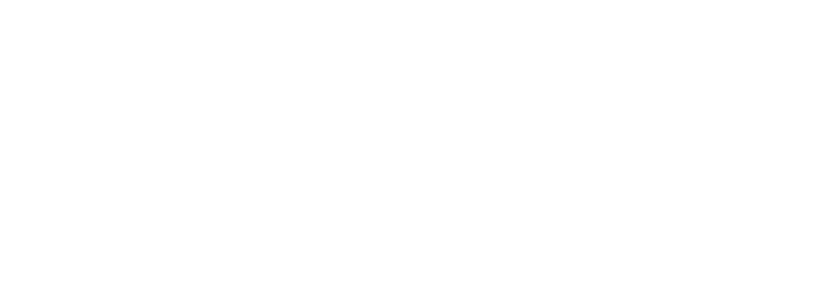
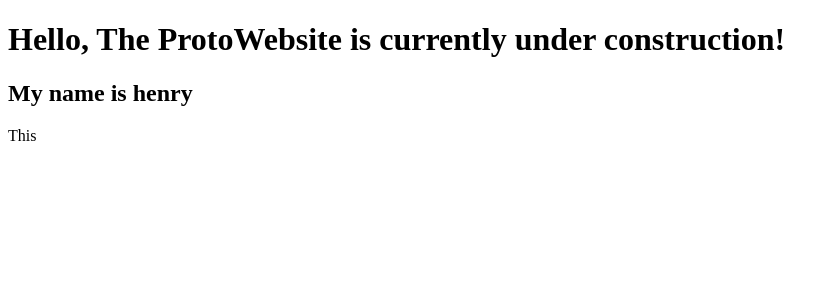
Before and after one commit to ryanjames1729/ProtoWebsite, a Flask app: page / in a window 1280 px wide. Before the commit the part shown is empty. Shown: the top 300 px of the page, without its empty margins (0-838 px from the left). Run offline with Flask 2, Linux system fonts and the light colour scheme.

Commit message:
Update test.html

```diff
--- a/Templates/test.html
+++ b/Templates/test.html
@@ -1,26 +1,13 @@
+
 <!DOCTYPE html>
 
 <html>
 <head>
-    <title>Website</title>
-    <style>
-        @import url(http://fonts.googleapis.com/css?family=Amatic+SC:700);
-
-        body {
-            text-align: center;
-        }
-
-        h1 {
-            font-family: 'Amatic SC', cursive;
-            font-weight: normal;
-            color: #8ac640;
-            font-size: 2.5em;
-        }
-    </style>
-
+    <title>Home Page - ProtoWebsite</title>
 </head>
 <body>
-    {% block body %}{% endblock %}
-
+    <h1>Hello, The ProtoWebsite is currently under construction!</h1>
+    <h2>My name is {{name}}</h2>
+    <p>{{TestQuestion}}</p>
 </body>
 </html>
```
